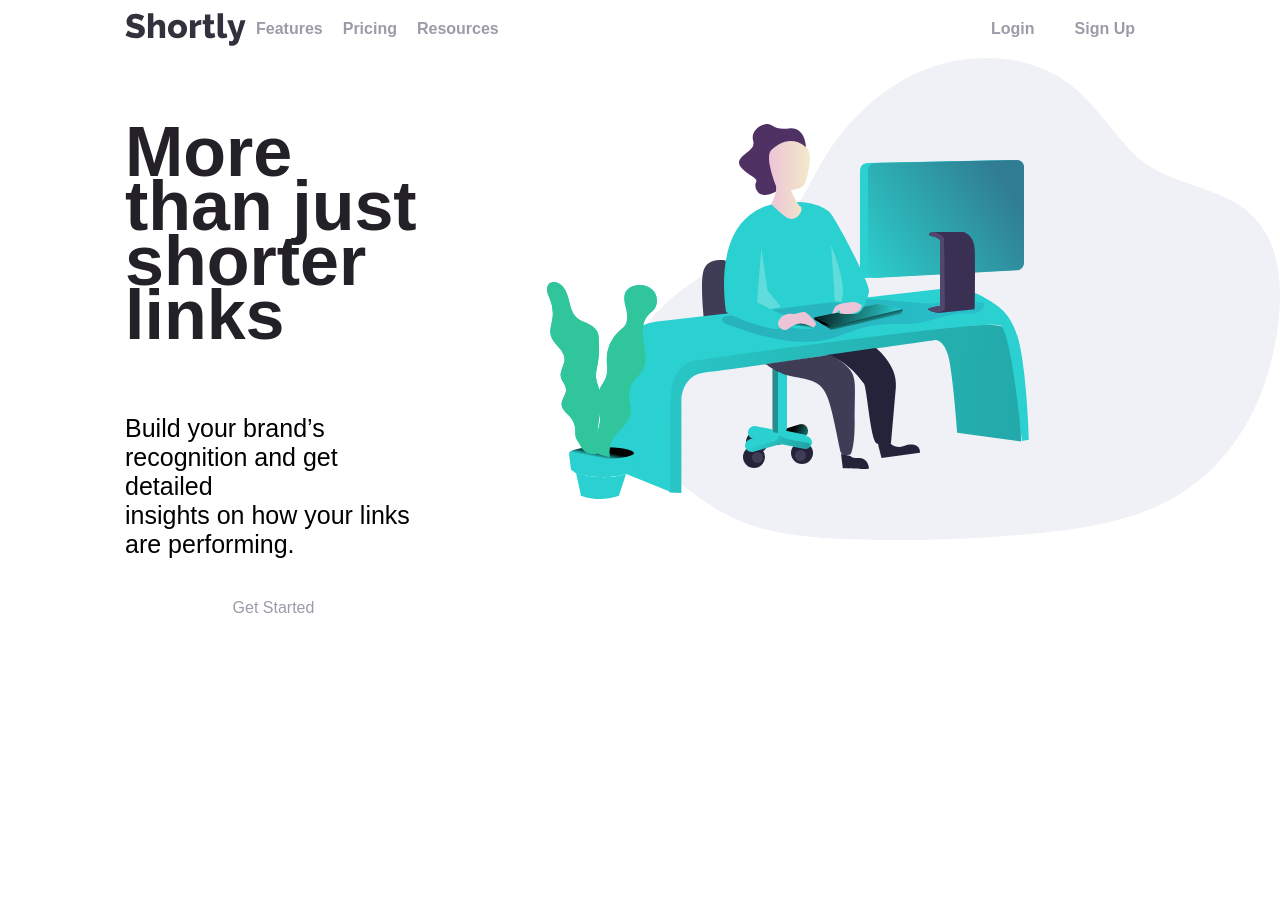
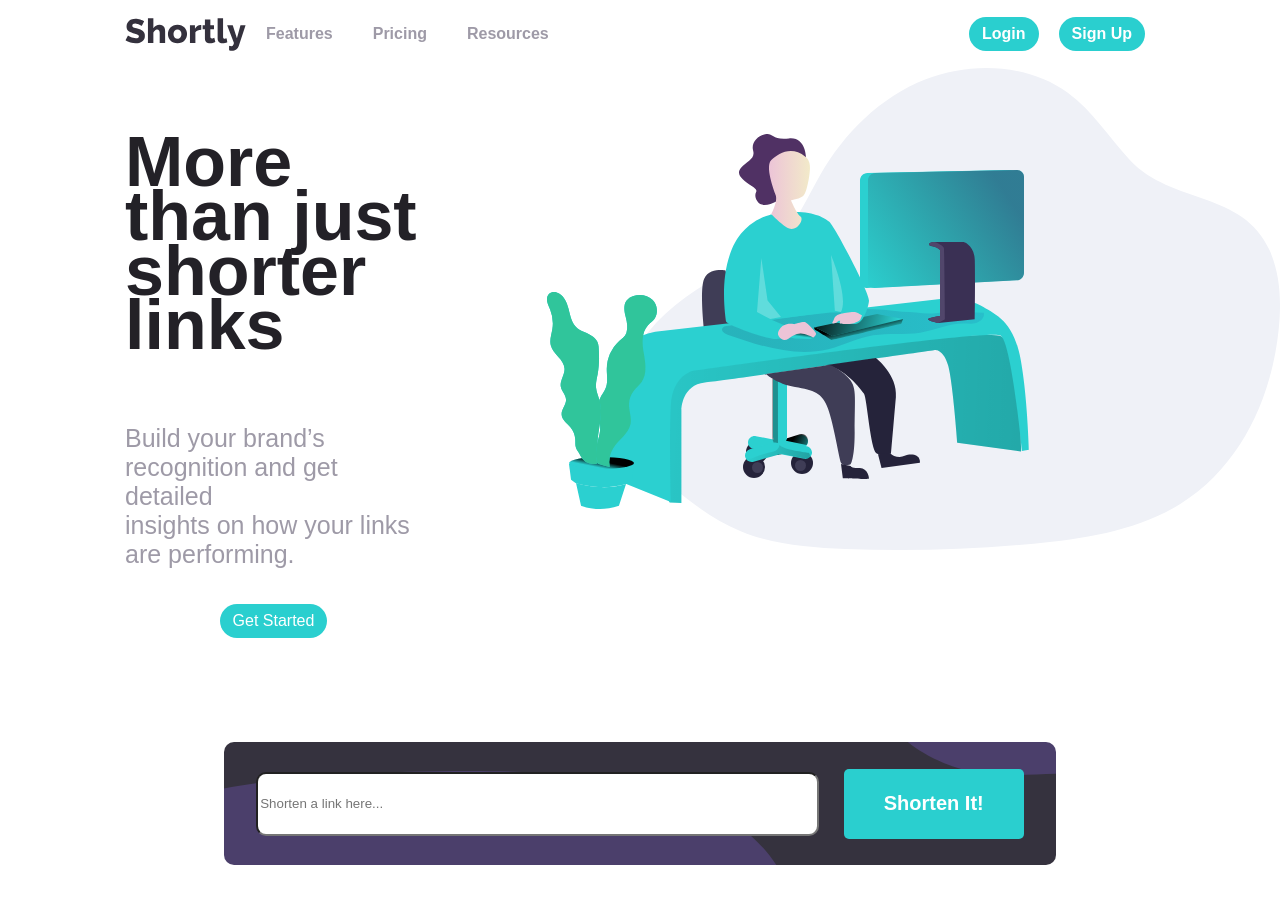
Before and after one commit to tatek1993/url-shortening-api, a React (Create React App) app: page / in a window 1280 px wide. Shown: the top 904 px of the page. Before the commit the page ends 800 px from the top, so only its background shows below. Built offline with nearby package versions, Linux system fonts and the light colour scheme.

Commit message:
all elements in landing

```diff
--- a/src/App.scss
+++ b/src/App.scss
@@ -3,6 +3,7 @@
 // Primary
 $cyan:  hsl(180, 66%, 49%);
 $dark-violet: hsl(257, 27%, 26%);
+$light-cyan:  hsla(180, 66%, 49%, 0.616);
 
 // Secondary
 $red:  hsl(0, 87%, 67%);
@@ -16,12 +17,13 @@ $dark-violet: hsl(260, 8%, 14%);
 
 .button {
     border-radius: 20px;
-    padding: 5px 10px;
+    padding: 8px 13px;
     margin: 10px;
     color: $grayish-violet;
+    color: white;
+    background-color: $cyan;
     &:hover {
-        color: white;
-        background-color: $cyan;
+        background-color: $light-cyan;
     }
 
 }
@@ -43,7 +45,7 @@ $dark-violet: hsl(260, 8%, 14%);
     p {
         font-weight: 700;
         color: $grayish-violet;
-        margin: 10px;
+        margin: 20px;
         &:hover {
             color: $dark-blue;
         }
@@ -80,5 +82,46 @@ $dark-violet: hsl(260, 8%, 14%);
     .desktop-landing-txt {
         width: 100%;
         font-size: 25px;
+        color: $grayish-violet;
+
     }
 }
+
+.link-bar-container {
+    display: flex;
+    justify-content: center;
+    padding: 10px;
+    margin: 5%;
+}
+
+.link-bar {
+    display: flex;
+    width: 70%;
+    align-items: center;
+    justify-content: space-around;
+    background-image: url('./images/bg-shorten-desktop.svg');
+    background-color: $dark-blue;
+    padding: 20px;
+    border-radius: 10px;
+    z-index: -1;
+
+    input {
+        width: 70%;
+        height: 70%;
+        border-radius: 10px;
+    }
+}
+
+.input-button {
+    background-color: $cyan;
+    color: white;
+    padding: 10px 40px;
+    border-radius: 5px;
+    height: 60%;
+    display: flex;
+    justify-content: center;
+    align-items: center;
+    font-weight: 700;
+    font-size: 20px;
+
+}
--- a/src/components/landing.js
+++ b/src/components/landing.js
@@ -5,6 +5,7 @@ const Landing = () => {
 
 
     return (
+        <div>
             <div className="landing">
                 <div className='desktop-landing-info'>
                     <h1>More than just<br></br> shorter links</h1>
@@ -18,6 +19,14 @@ const Landing = () => {
                     <img src={Working} alt="More than just shorter links" />
                 </div>
             </div>
+            <div className='link-bar-container'>
+                <div className='link-bar'>
+                    <input placeholder='Shorten a link here...'></input>
+                    <p className='input-button'>Shorten It!</p>
+                </div>
+            </div>
+
+        </div>
     )
 }
 
```
Lines whose indentation alone changed are shown as unchanged.
